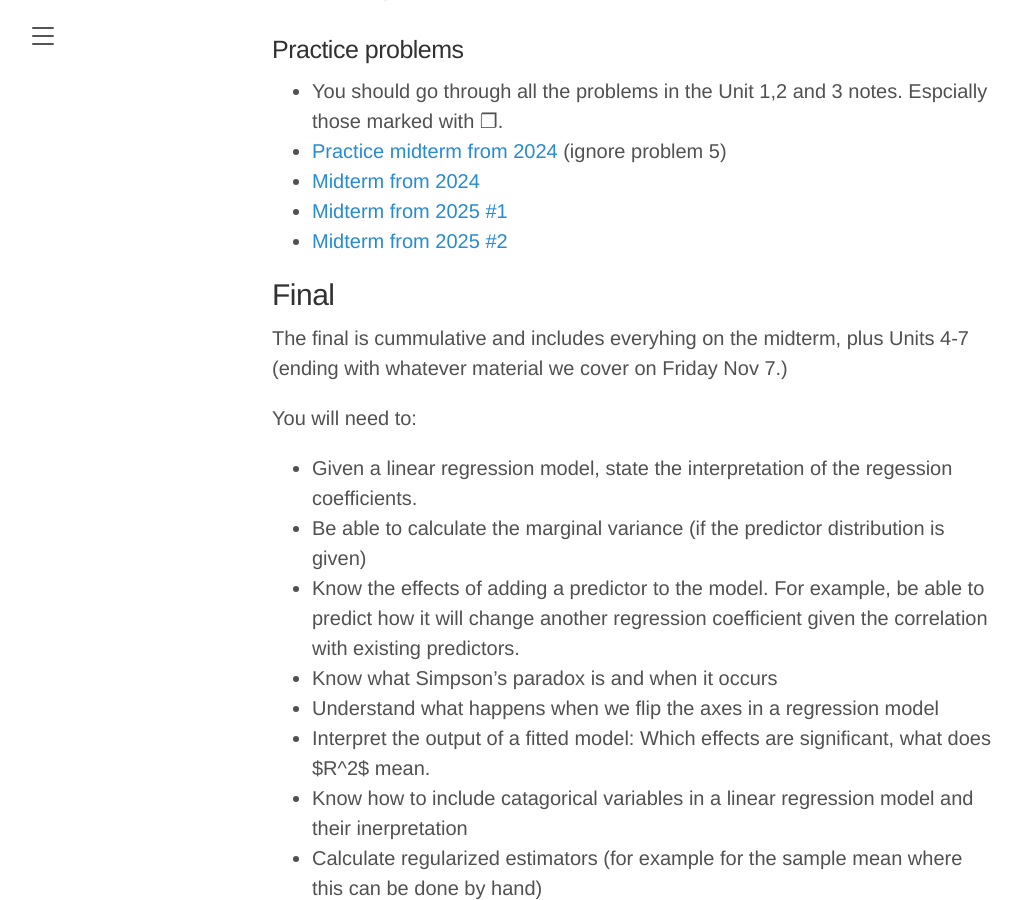
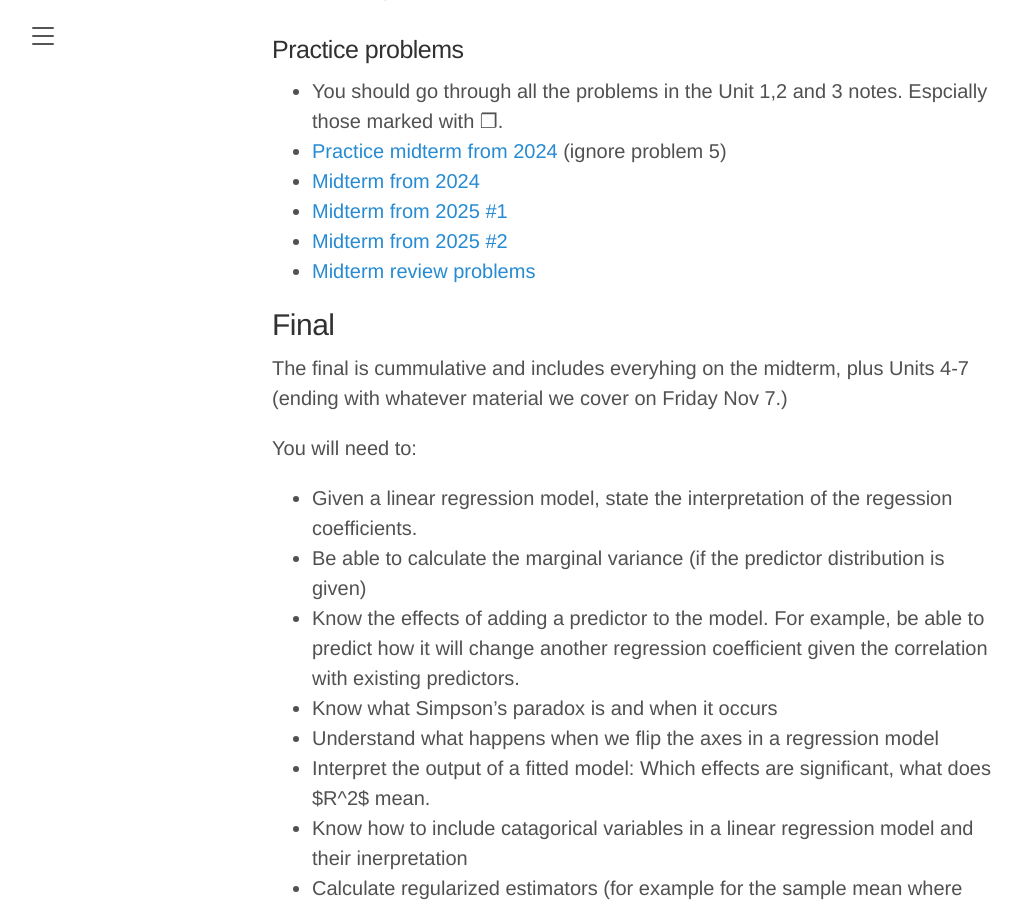
Before and after one commit to elevien/math50_2025, a Jekyll site: the page built from exams.md, in a window 1280 px wide and 900 px high, scrolled down 1587 px. Shown: the whole window, without its empty margins (8-1030 px from the left). Built offline with Jekyll 4.4.1, drawn with Linux system fonts in a browser that asks for light colours.

Commit message:
added review problems

```diff
--- a/exams.md
+++ b/exams.md
@@ -31,6 +31,7 @@ In terms of Python, you need to know enough syntax to identify what a line or tw
 - [Midterm from 2024]({{ '/public/exam_practice/midterm_2024-10.pdf' | relative_url }})
 - [Midterm from 2025 #1]({{ '/public/exam_practice/math50_midterm_practice_2025.pdf' | relative_url }})
 - [Midterm from 2025 #2]({{ '/public/exam_practice/math50_midterm_practice_2025_2.pdf' | relative_url }})
+- [Midterm review problems]({{ '/public/exam_practice/math50_midterm_review_problems.pdf' | relative_url }})
 <!-- - [Additional practice problems]({{ '/public/exam_practice/midterm_practice_problems' | relative_url }}) -->
 
 
```
Also changed, not shown: 3 other files.
